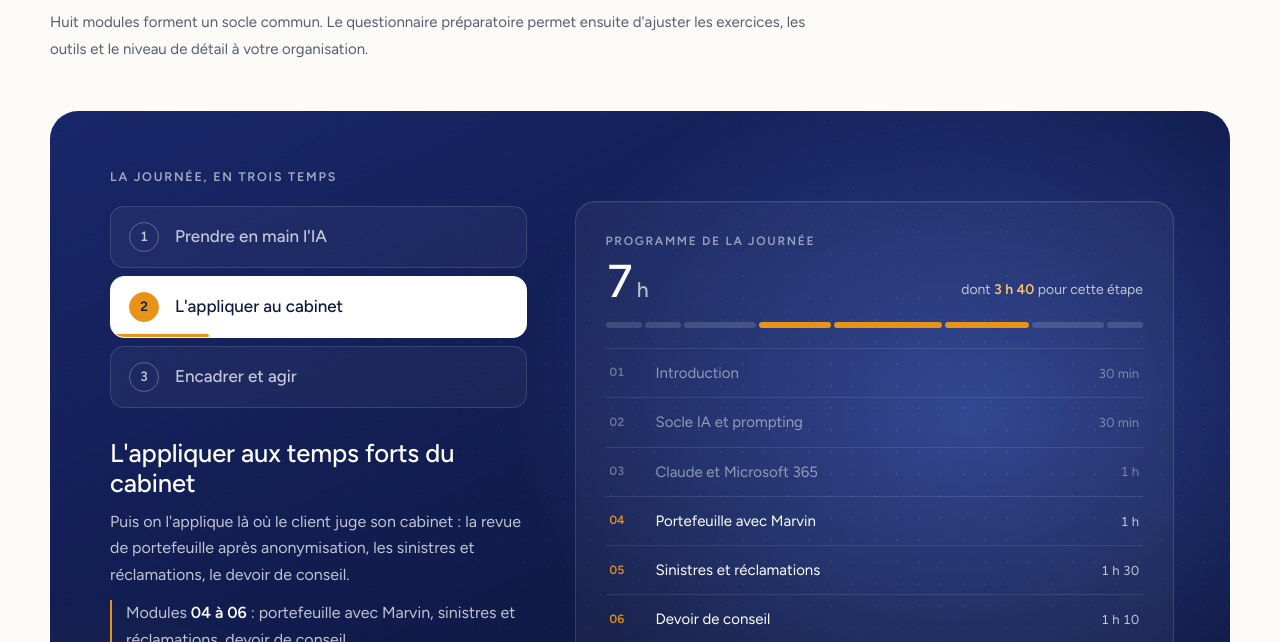
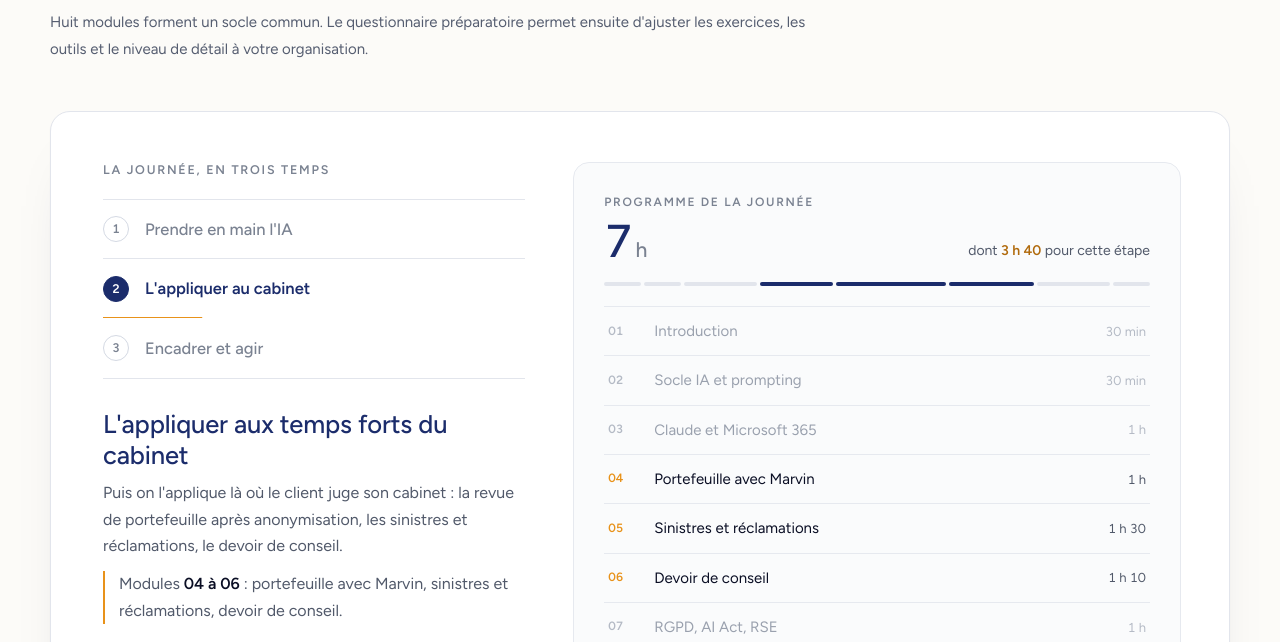
Before and after one commit to SportCompanion/learndigi-site, a plain HTML site: page index.html in a window 1280 px wide. Shown: the part 4040-4682 px from the top of the page. Drawn offline with Linux system fonts and the light colour scheme.

Commit message:
Bloc programme de l'accueil en blanc, à filets fins
Hugo veut « en blanc, plus sobre, fin, sérieux et pro », dans l'esprit
des sites de référence. La carte marine devient une feuille blanche
à fine bordure : étapes en liste séparée par des filets, numéro marine
pour l'étape choisie, panneau du programme sur fond gris très clair,
barre de temps marine, or réservé aux numéros des modules actifs.
Plus de lueur ni de trame de points.

Co-Authored-By: Claude Opus 5.5 <noreply@anthropic.com>

```diff
--- a/motion.css
+++ b/motion.css
@@ -1620,6 +1620,47 @@
   .lx-config-onglet{transition:none}
   .lx-config-panneau:not([hidden]){animation:none}
 }
+
+/* ── lx-config en blanc, 27/11/2026 ─────────────────────────
+   Hugo veut « en blanc, plus sobre, fin, sérieux et pro ». La
+   carte marine devient une feuille blanche à filets fins : texte
+   marine, or en simple touche, aucune lueur ni trame.          */
+.lx-config{background:#fff;color:#0a0e24;border:1px solid #e2e5ec;border-radius:20px;
+  box-shadow:0 1px 2px rgba(13,23,63,.04),0 30px 60px -44px rgba(13,23,63,.35);padding:48px 48px 48px 52px}
+.lx-config::before{display:none}
+.lx-config-question{color:#7a8291}
+.lx-config-choix{gap:0;border-top:1px solid #e2e5ec}
+.lx-config-onglet{padding:16px 4px 16px 0;border:0;border-bottom:1px solid #e2e5ec;border-radius:0;background:transparent;color:#7a8291;font-size:16.5px}
+.lx-config-onglet:hover{background:transparent;color:#1b2c6b;transform:none}
+.lx-config-onglet[aria-selected="true"]{background:transparent;color:#1b2c6b;font-weight:600}
+.lx-config-num{flex:0 0 26px;width:26px;height:26px;border-color:#d4d9e3;font-size:12.5px;color:#7a8291}
+.lx-config-onglet[aria-selected="true"] .lx-config-num{background:#1b2c6b;border-color:#1b2c6b;color:#fff}
+.lx-config-barre{height:2px;bottom:-1px}
+.lx-config-panneau h3{color:#1b2c6b}
+.lx-config-panneau p{color:#51596a}
+.lx-config-accent{border-left-color:var(--lx-gold)}
+.lx-config-accent b{color:#0a0e24}
+.lx-config-faits li{border-color:#e2e5ec;background:#f7f8fb;color:#51596a}
+.lx-plan{background:#fafbfc;border-color:#e6e9ef;box-shadow:none;border-radius:16px}
+.lx-plan-sur,.lx-plan-outils > span{color:#7a8291}
+.lx-config-grand{color:#1b2c6b}
+.lx-config-u{color:#7a8291}
+.lx-config-sous{color:#51596a}
+.lx-config-sous b{color:#b06a0c}
+.lx-plan-barre{height:4px}
+.lx-plan-barre i{background:#e2e5ec}
+.lx-plan-barre i.est-prio{background:#1b2c6b}
+.lx-plan-barre i.est-vu{background:var(--lx-gold)}
+.lx-config-modules{border-top-color:#e6e9ef}
+.lx-config-modules li{border-bottom-color:#e6e9ef;color:#9aa1ae}
+.lx-config-modules li i{color:#b4bac5}
+.lx-config-modules li em{color:#b4bac5}
+.lx-config-modules li.est-prio{color:#0a0e24}
+.lx-config-modules li.est-prio i{color:var(--lx-gold)}
+.lx-config-modules li.est-prio em{color:#51596a}
+.lx-config-modules li.est-vu{background:#f1f3f7}
+.lx-plan-outils img{border:1px solid #e6e9ef}
+@media (max-width:900px){.lx-config{padding:28px 20px 30px;border-radius:18px}}
 
 /* ── Tarif : photographie et volets, dans la continuité du site.
    Les détails natifs restent utilisables sans JavaScript. ───── */
```
